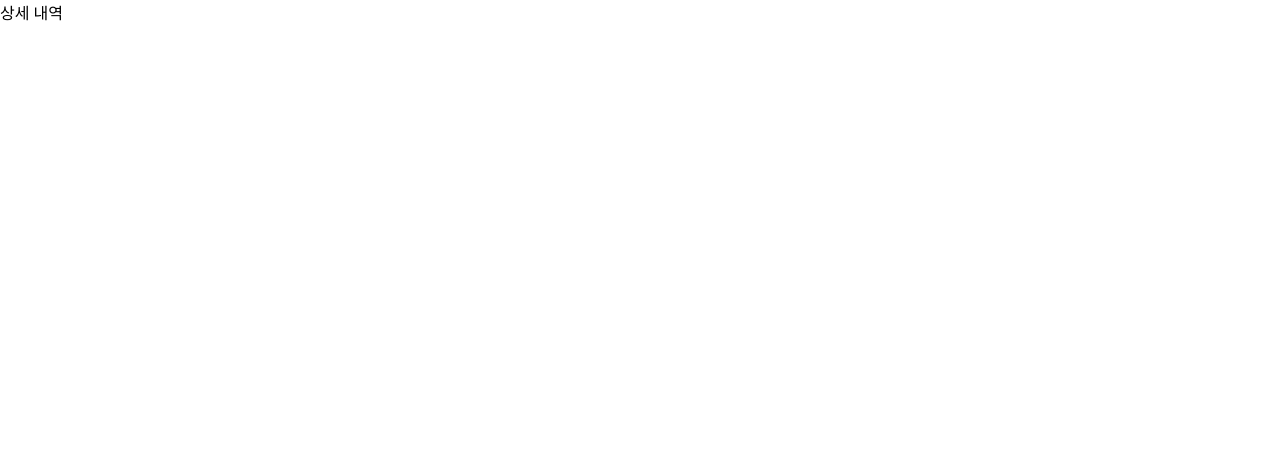
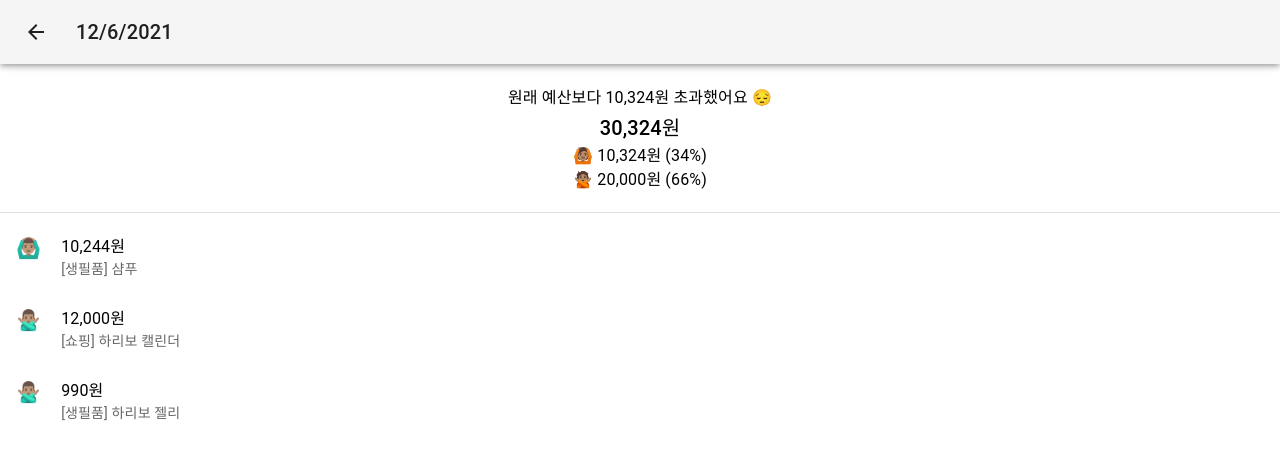
Before and after one commit to hotsummmer/my-little-salty-diary, a Next.js app: page /diary/view in a window 1280 px wide. Shown: the top 460 px of the page. Built offline with nearby package versions, Linux system fonts and the light colour scheme.

Commit message:
feat: diary view page

```diff
--- a/src/pages/diary/view/index.tsx
+++ b/src/pages/diary/view/index.tsx
@@ -1,5 +1,142 @@
+import AppBar from '@mui/material/AppBar';
+import IconButton from '@mui/material/IconButton';
+import Toolbar from '@mui/material/Toolbar';
+import { useRouter } from 'next/router';
+import Typography from '@mui/material/Typography';
+import { ArrowBack } from '@mui/icons-material';
+import { Box, Divider, List, ListItem, ListItemText } from '@mui/material';
+
+interface Log {
+	readonly id: string;
+	readonly icon: string;
+	readonly category: string;
+	readonly amount: number;
+	readonly memo: string;
+}
+
+interface DiaryViewProps {
+	readonly title: string;
+	readonly date: Date;
+	readonly feedBack: string;
+	readonly totalSpent: number;
+	readonly wellSpent: number;
+	readonly wellSpentRate: number;
+	readonly notWellSpent: number;
+	readonly notWellSpentRate: number;
+	readonly log: Log[];
+}
+
+function getData(id: string): DiaryViewProps {
+	console.log('load', id);
+	const date = new Date();
+	const budgetAmount = 33234 - 13234;
+	const totalSpent = 30324;
+	const overBudget = budgetAmount - totalSpent;
+	const wellSpent = 10324;
+	const wellSpentRate = Math.round((wellSpent / totalSpent) * 100);
+	const notWellSpent = 20000;
+	const notWellSpentRate = Math.round((notWellSpent / totalSpent) * 100);
+	const feedBack =
+		overBudget < 0
+			? `원래 예산보다 ${Math.abs(overBudget).toLocaleString()}원 초과했어요 😔`
+			: `예산에 맞춰 잘 하고 계시네요 👍`;
+
+	return {
+		title: date.toLocaleDateString(),
+		date,
+		feedBack,
+		totalSpent,
+		wellSpent,
+		wellSpentRate,
+		notWellSpent,
+		notWellSpentRate,
+		log: [
+			{
+				id: 'dsdfjl12',
+				icon: '🙆🏽‍♂️',
+				category: '생필품',
+				amount: 10244,
+				memo: '샴푸',
+			},
+			{
+				id: 'dsdfjl123',
+				icon: '🙅🏽‍♂️',
+				category: '쇼핑',
+				amount: 12000,
+				memo: '하리보 캘린더',
+			},
+			{
+				id: 'dsdfjl14',
+				icon: '🙅🏽‍♂️️',
+				category: '생필품',
+				amount: 990,
+				memo: '하리보 젤리',
+			},
+		],
+	};
+}
+
 const DiaryView: React.FC = () => {
-	return <>상세 내역</>;
+	const router = useRouter();
+	const id = router.isReady ? (router.query.id as string) ?? '' : '';
+
+	const { title, feedBack, totalSpent, wellSpent, wellSpentRate, notWellSpent, notWellSpentRate, log } = getData(id);
+
+	return (
+		<Box>
+			<AppBar position="fixed" color="default">
+				<Toolbar>
+					<IconButton size="large" edge="start" color="inherit" aria-label="back-button" sx={{ mr: 2 }}>
+						<ArrowBack />
+					</IconButton>
+					<Typography variant="h6" noWrap component="div">
+						{title}
+					</Typography>
+				</Toolbar>
+			</AppBar>
+			<Toolbar />
+			<Box sx={{ padding: '20px 0' }}>
+				<Typography variant="subtitle1" align="center" component="div">
+					{feedBack}
+				</Typography>
+				<Typography variant="h6" align="center" component="div">
+					{totalSpent.toLocaleString()}원
+				</Typography>
+				<Typography variant="body1" align="center" component="div">
+					🙆🏽 {wellSpent.toLocaleString()}원 ({wellSpentRate}%)
+				</Typography>
+				<Typography variant="body1" align="center" component="div">
+					🙅🏽‍ {notWellSpent.toLocaleString()}원 ({notWellSpentRate}%)
+				</Typography>
+			</Box>
+			<Divider />
+			<Box>
+				<List sx={{ bgcolor: 'background.paper' }}>
+					{log.map((item) => {
+						const { id, icon, amount, category, memo } = item;
+						return (
+							<ListItem
+								key={id}
+								alignItems="flex-start"
+								onClick={() => router.push({ pathname: '/diary/edit', query: { id } })}
+							>
+								<ListItemText sx={{ flex: 'none', marginRight: '20px' }}>
+									<Typography sx={{ fontSize: '20px' }} component="span" variant="body1" color="text.primary">
+										{icon}
+									</Typography>
+								</ListItemText>
+								<ListItemText
+									sx={{ flex: 1, marginLeft: 'auto' }}
+									primary={`${amount.toLocaleString()}원`}
+									secondary={`[${category}] ${memo}`}
+								/>
+							</ListItem>
+						);
+					})}
+				</List>
+			</Box>
+		</Box>
+	);
 };
 
 export default DiaryView;
```
